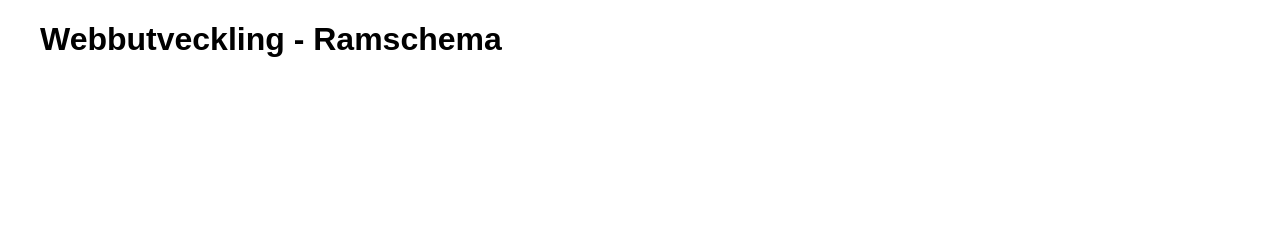
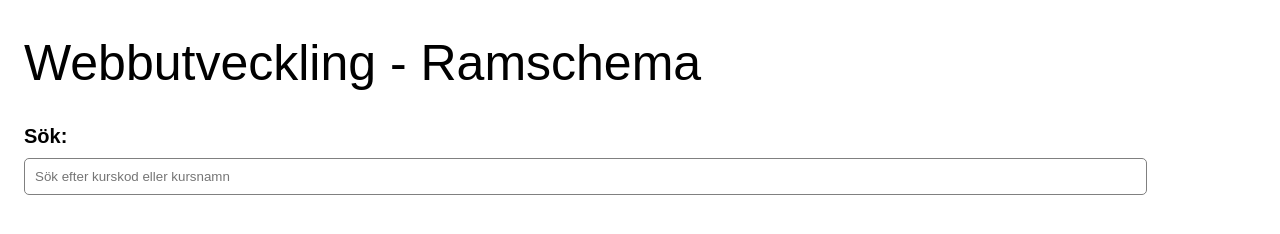
Before and after one commit to Luxusseife/front-end-1-ecmascript, a website built with Parcel: page src/index.html in a window 1280 px wide. Built offline with nearby package versions, Linux system fonts and the light colour scheme.

Commit message:
Ändrat header till enkel h1, lagt till en sök-knapp samt tagit bort funktionen showHeading och ersatt med showTable som än så länge är tom

```diff
--- a/src/CSS/main.css
+++ b/src/CSS/main.css
@@ -2,6 +2,26 @@ body {
     font-family: Arial, Helvetica, sans-serif;
 }
 
-header {
-    padding-left: 2rem;
+
+h1 {
+    font-size: 50px;
+    font-weight: lighter;
+    padding-left: 1rem;
 }
+
+#form {
+    padding-left: 1rem;
+}
+
+#form label {
+    font-size: 20px;
+    font-weight: bold;
+}
+
+#form input {
+    width: 90%;
+    border: 1px solid grey;
+    border-radius: 5px;
+    padding: 10px 10px;
+    margin-top: 10px;
+}
--- a/src/JS/main.js
+++ b/src/JS/main.js
@@ -5,19 +5,11 @@ window.onload = init;
 
 // Funktion som körs direkt vid sidladdning.
 function init() {
-    // Visar rubrik.
-    showHeading();
+    // Visar tabell.
+    showTable();
 }
 
-function showHeading() {
-    // Skapar ny variabel.
-    let headingEl = document.getElementById("heading");
+// Skriver ut tabell med kursinformation.
+function showTable() {
 
-    // Skapar ny rubrik med utskriftsformat <h1>Rubrik</h1>.
-    let newHeadingEl = document.createElement("h1");
-    let newHeadingText = document.createTextNode("Webbutveckling - Ramschema");
-    newHeadingEl.appendChild(newHeadingText);
-
-    // Skriver ut till DOM och rubriken läggs till.
-    headingEl.appendChild(newHeadingEl)
 }
--- a/src/index.html
+++ b/src/index.html
@@ -10,7 +10,16 @@
 </head>
 <body>
 
-    <header id="heading"></header>
+    <h1>Webbutveckling - Ramschema</h1>
+
+    <form id="form">
+        <label for="search">Sök:</label>
+        <br>
+        <input type="search" id="search" name="search" placeholder="Sök efter kurskod eller kursnamn">
+    </form>
+
+    <table id="table">
+    </table>
 
 </body>
 </html>
```
